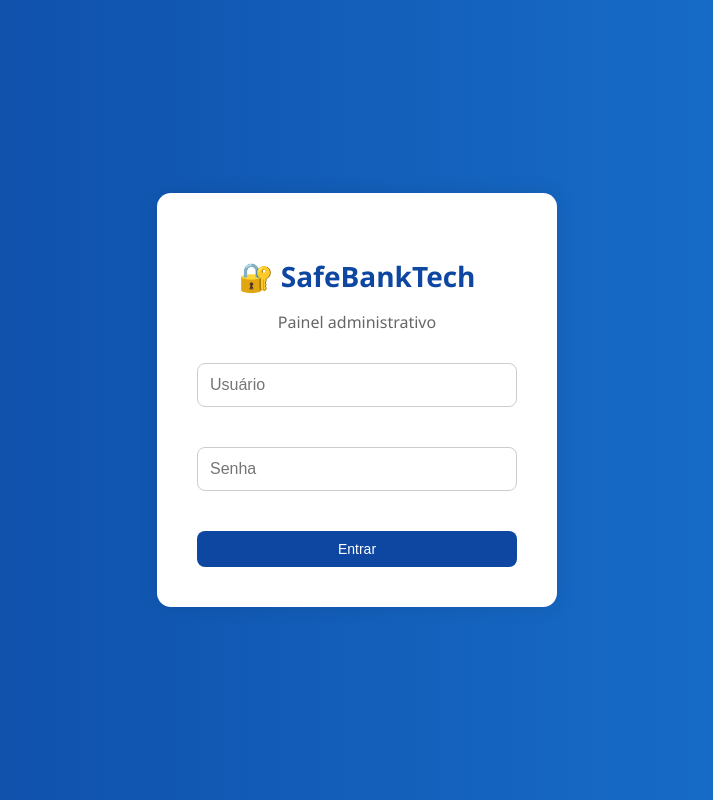
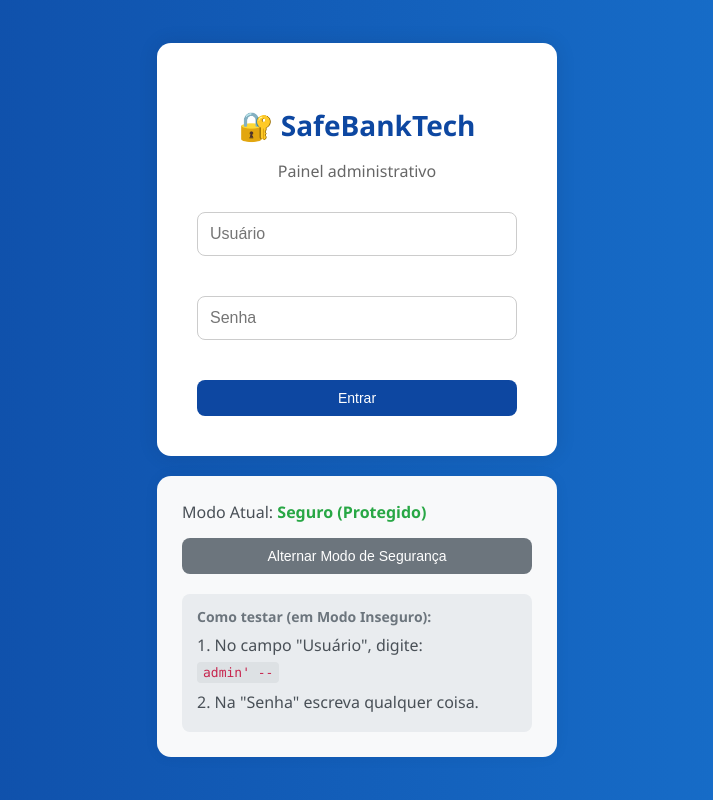
Before and after one commit to HighToxic/Trabalho, a Flask app: page / in a window 1280 px wide. Shown: the whole page, without its empty margins (283-996 px from the left). Run offline with Flask 3, Linux system fonts and the light colour scheme.

Commit message:
Update login.html

```diff
--- a/fintech-painel/templates/login.html
+++ b/fintech-painel/templates/login.html
@@ -3,21 +3,43 @@
 <head>
     <meta charset="UTF-8">
     <title>Login - SafeBankTech</title>
+    <!-- 1. Link para o seu arquivo style.css -->
     <link rel="stylesheet" href="{{ url_for('static', filename='style.css') }}">
     <meta name="viewport" content="width=device-width, initial-scale=1.0">
-
 </head>
 <body>
     <div class="login-container">
+        <!-- Wrapper para centralizar o conteúdo e manter a largura -->
+        <div class="login-box-wrapper">
+
+            <!-- 2. Bloco de Mensagens Flash (para feedback do botão) -->
+            {% with messages = get_flashed_messages(with_categories=true) %}
+                {% if messages %}
+                    {% for category, message in messages %}
+                        <!-- Mapeia a categoria (success, warning) para a classe CSS -->
+                        {% set css_class = 'flash-warning' if category == 'warning' else 'flash-success' %}
+                        <div class="flash-msg {{ css_class }}">
+                            {{ message }}
+                        </div>
+                    {% endfor %}
+                {% endif %}
+            {% endwith %}
+
+            <!-- 3. Sua Caixa de Login Original -->
             <div class="login-box">
                 <h2>🔐 SafeBankTech</h2>
                 <p class="login-subtitle">Painel administrativo</p>
 
+                <!-- Exibe o erro de 'Usuário ou senha inválidos!' -->
                 {% if erro %}
                     <div class="erro-msg">{{ erro }}</div>
                 {% endif %}
 
-            <form method="POST">
+                <!--
+                  Seu formulário de login.
+                  Adicionei a 'action' para garantir que ele envie para a rota certa.
+                -->
+                <form method="POST" action="{{ url_for('login') }}">
                     <div class="input-group">
                         <input type="text" name="usuario" placeholder="Usuário" required>
                     </div>
@@ -27,6 +49,35 @@
                     <button type="submit" class="btn-primary full-width">Entrar</button>
                 </form>
             </div>
+
+            <!-- 4. Novo Painel de Controle de Segurança -->
+            <div class="security-box">
+                <p>
+                    Modo Atual:
+                    <!-- Lê a variável da sessão para mostrar o modo -->
+                    {% if session.security_mode == 'inseguro' %}
+                        <span class="mode-inseguro">Inseguro (Vulnerável a SQLi)</span>
+                    {% else %}
+                        <span class="mode-seguro">Seguro (Protegido)</span>
+                    {% endif %}
+                </p>
+
+                <!-- Novo formulário SÓ para o botão de alternar -->
+                <form action="{{ url_for('toggle_mode') }}" method="POST">
+                    <button type="submit" class="btn-secondary full-width">
+                        Alternar Modo de Segurança
+                    </button>
+                </form>
+
+                <!-- Caixa de instruções para o teste -->
+                <div class="info-box">
+                    <strong>Como testar (em Modo Inseguro):</strong>
+                    <p>1. No campo "Usuário", digite:<br> <code>admin' --</code></p>
+                    <p>2. Na "Senha" escreva qualquer coisa.</p>
+                </div>
+            </div>
+
+        </div> <!-- Fim do .login-box-wrapper -->
     </div>
 </body>
 </html>
```
Lines whose indentation alone changed are shown as unchanged.
